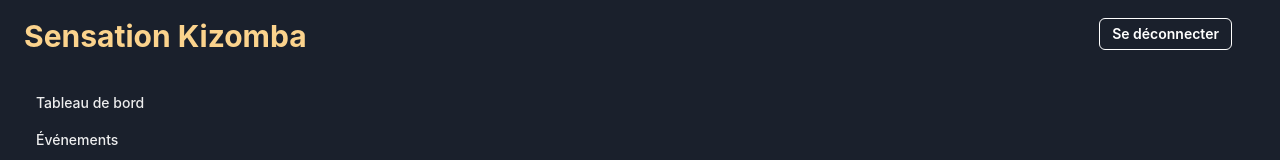
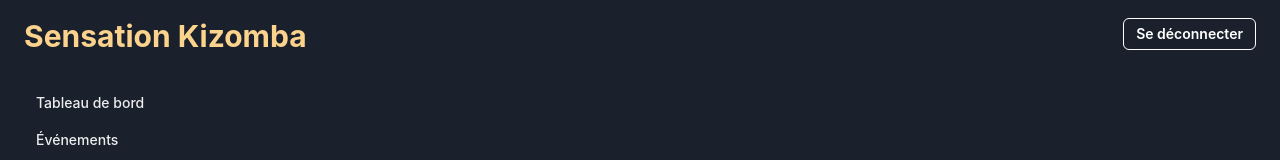
Before and after one commit to mpardal/sensation-kizomba-admin, a React (Vite) app: page / in a window 1280 px wide. Shown: the top 160 px of the page. Built offline with nearby package versions, Linux system fonts and the light colour scheme; a web font is replaced by a local one.

Commit message:
chore: remove useless pr

```diff
--- a/src/components/header.tsx
+++ b/src/components/header.tsx
@@ -4,7 +4,7 @@
   return (
     <Box as="header" w="full" h="4.5rem" pos="sticky" top={0} bg="chakra-body-bg" zIndex={10}>
       <HStack spacing={6} maxW="8xl" mx="auto" w="full" h="full" px={6}>
-        <Flex justifyContent="space-between" w="full" pr={6} as="section">
+        <Flex justifyContent="space-between" w="full" as="section">
           <Heading as="h1" size="lg" className="font-cagliostro" color="orange.200">
             Sensation Kizomba
           </Heading>
```
